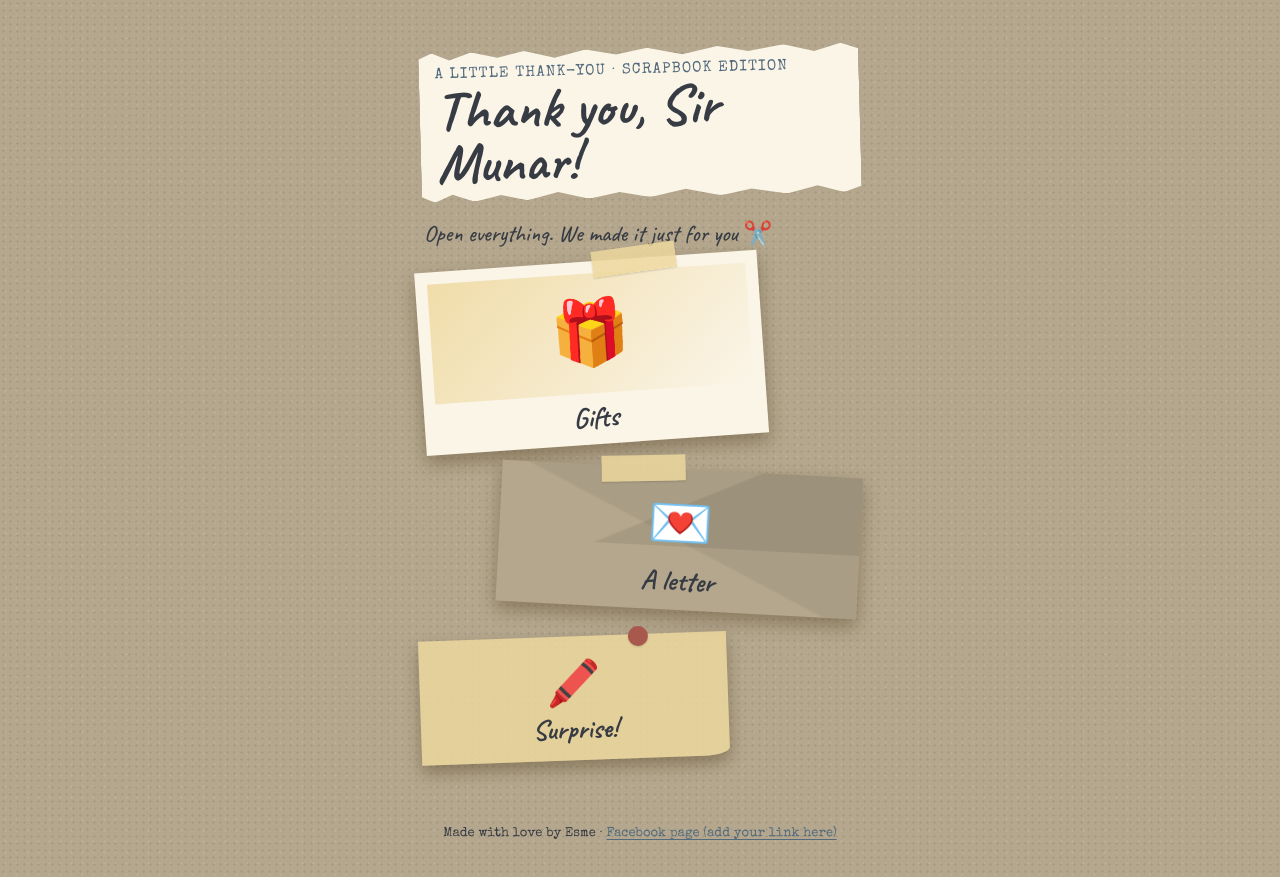
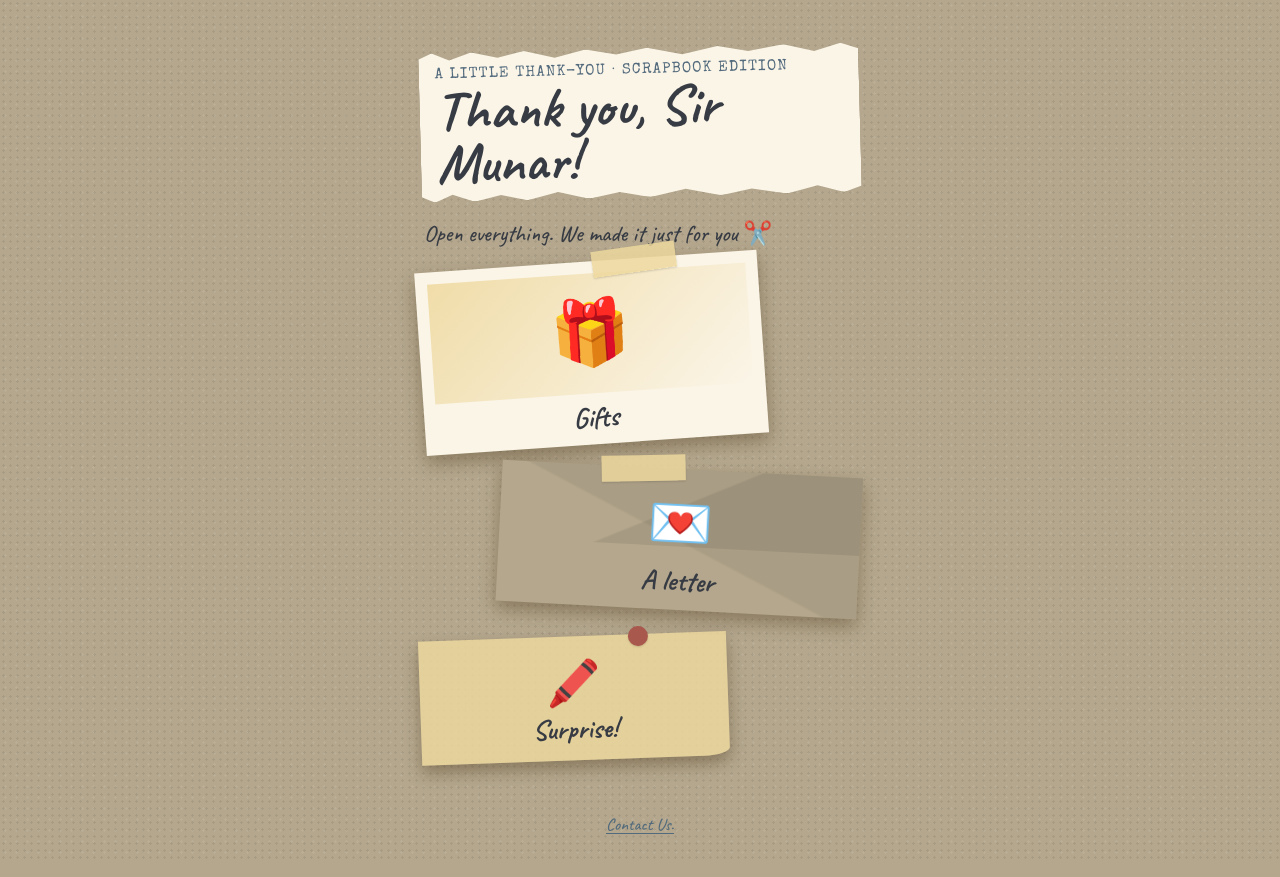
Before and after one commit to Key-Link1004/Sir-Munar, a plain HTML site: page index.html in a window 1280 px wide. Drawn offline with nearby package versions, Linux system fonts and the light colour scheme.

Commit message:
Update index.html

```diff
--- a/index.html
+++ b/index.html
@@ -752,13 +752,14 @@
 
   </main>
   <footer class="site-footer">
-    <p class="type">Made with love by Esme · <a href="https://www.facebook.com/your-page-here">Facebook page (add your link here)</a></p>
-  </footer>
+<a href="https://www.facebook.com/profile.php?id=61594992337205" aria-label="Facebook page">
+  Contact Us.
+</a>  </footer>
   <script>
     (function () {
       var q = new URLSearchParams(location.search);
       var TO = (q.get("to") || "Sir Munar").slice(0, 40);
-      var FROM = (q.get("from") || "Esme").slice(0, 40);
+      var FROM = (q.get("from") || "amara").slice(0, 40);
       var SUBJECT_LABEL = "A LITTLE THANK-YOU";
       var reduce = matchMedia("(prefers-reduced-motion: reduce)").matches;
       var $ = function (s) { return document.querySelector(s) };
```
